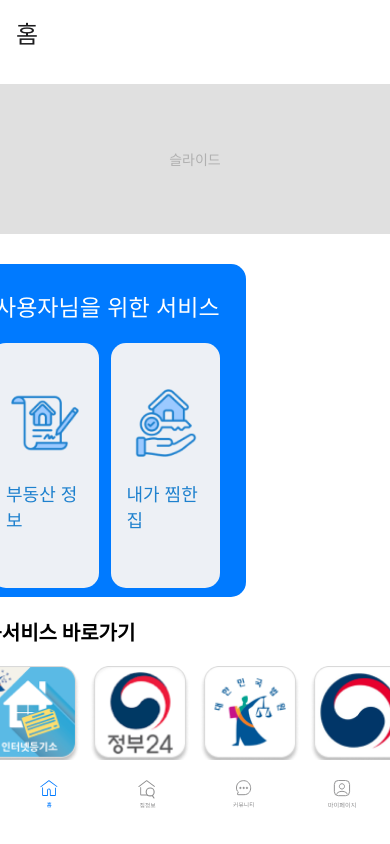
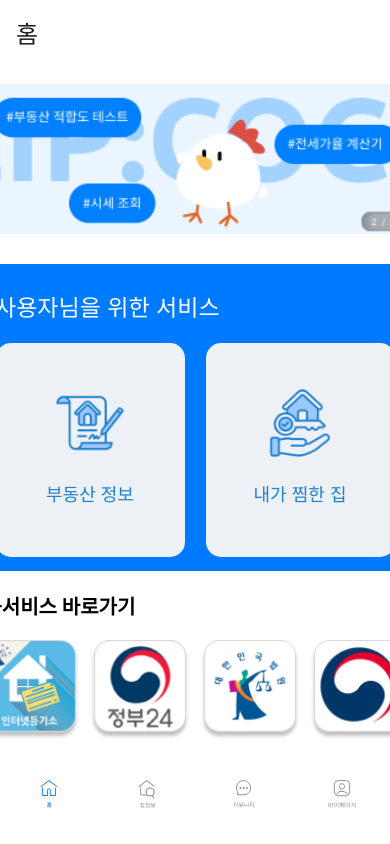
Before and after one commit to 9oormthon-univ/2024_DANPOONG_TEAM_44_FE, a React Native app: screen /Home in a window 390 px wide. Built offline with nearby package versions, Linux system fonts and the light colour scheme.

Commit message:
:sparkles:[feat]: 슬라이드 사진 구현

```diff
--- a/src/screens/home/Home.jsx
+++ b/src/screens/home/Home.jsx
@@ -1,4 +1,4 @@
-import React from 'react';
+import React, { useState, useEffect } from 'react';
 import {
   View,
   Text,
@@ -19,12 +19,30 @@ function Home() {
     );
   };
 
+  const [currentImageIndex, setCurrentImageIndex] = useState(0);
+  const slideImages = [
+    require('../../assets/images/home/slide/slide1.png'),
+    require('../../assets/images/home/slide/slide2.png'),
+  ];
+
+  useEffect(() => {
+    const interval = setInterval(() => {
+      setCurrentImageIndex(prevIndex => (prevIndex + 1) % slideImages.length);
+    }, 3000);
+
+    return () => clearInterval(interval); // 컴포넌트 언마운트 시 정리
+  }, []);
+
   return (
     <SafeAreaView style={styles.container}>
       <ScrollView contentContainerStyle={styles.contentContainer}>
-        {/* 메인 이미지 */}
+        {/* 슬라이드 이미지 */}
         <View style={styles.mainImagePlaceholder}>
-          <Text style={styles.mainImageText}>슬라이드</Text>
+          <Image
+            source={slideImages[currentImageIndex]}
+            style={styles.mainImage}
+            resizeMode="cover"
+          />
         </View>
 
         {/* 사용자용 서비스 */}
@@ -129,12 +147,15 @@ const styles = StyleSheet.create({
     alignItems: 'center',
     marginBottom: 30,
   },
-  mainImageText: {
-    color: '#B0B0B0',
+  mainImage: {
+    width: '100%',
+    height: '100%',
+    borderRadius: 10,
   },
   card: {
     // 큰 카드
     backgroundColor: '#007AFF',
+    width: '100%',
     borderRadius: 15,
     padding: 20,
     marginBottom: 20,
```
